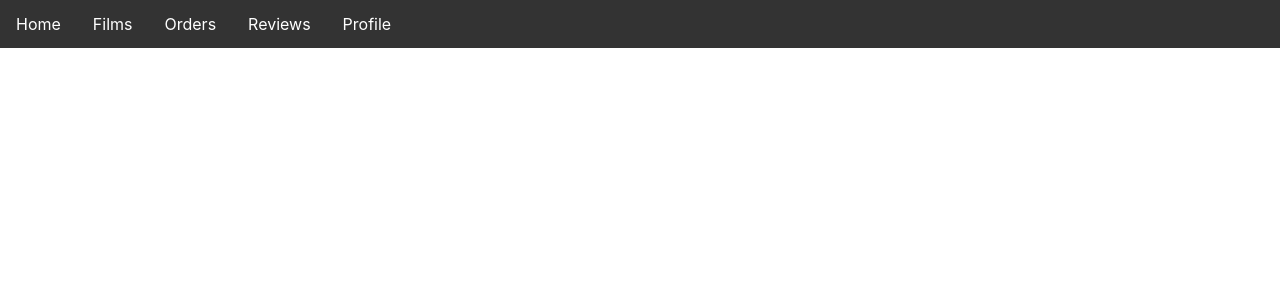
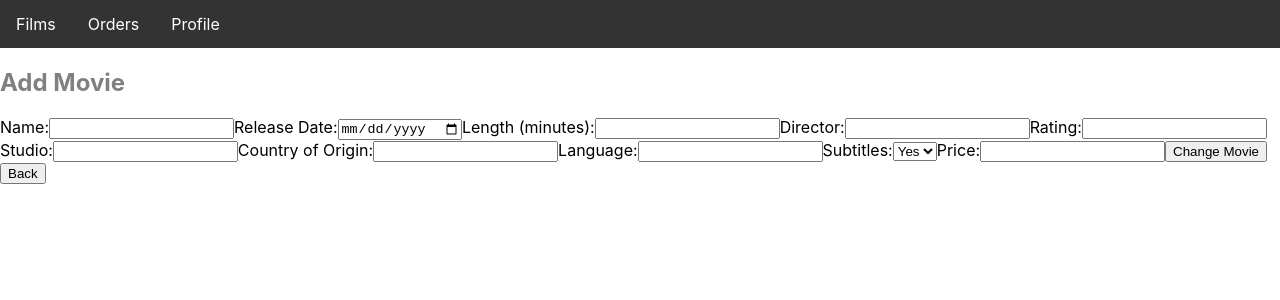
Before and after one commit to kostasliutkus/Filmu_Nuoma_Sistema, a React (Create React App) app in the folder filmu-nuoma-web/: page /EditFilm in a window 1280 px wide. Shown: the top 300 px of the page. Built offline with nearby package versions, Linux system fonts and the light colour scheme.

Commit message:
added AddFilm and EditFilm logic and pages

```diff
--- a/filmu-nuoma-web/src/App.js
+++ b/filmu-nuoma-web/src/App.js
@@ -9,6 +9,8 @@ import EditOrder from "./pages/OrderSystem/EditOrder.js";
 import Review from "./pages/ReviewSystem/Review";
 import Profile from "./pages/ClientSystem/Profile.js";
 import FilmView from "./pages/FilmSystem/FilmView.js"
+import AddFilm from "./pages/FilmSystem/AddFilm.js"
+import EditFilm from "./pages/FilmSystem/EditFilm.js"
 import "./App.css"
 
 function App() {
@@ -16,10 +18,10 @@ function App() {
       <>
           <nav>
               <ul>
-              <li><Link to="/">Home</Link></li>
+              {/*<li><Link to="/">Home</Link></li>*/}
               <li><Link to="/FilmList">Films</Link></li>
               <li><Link to="/OrderList">Orders</Link></li>
-              <li><Link to="/Reviews">Reviews</Link></li>
+              {/*<li><Link to="/Reviews">Reviews</Link></li>*/}
               <li><Link to="/Profile">Profile</Link></li>
           </ul>
           </nav>
@@ -35,6 +37,8 @@ function App() {
           <Route path="/Order/:id" element={<CreateOrder/>} />
           <Route path="/EditOrder/:id" element={<EditOrder/>} />
             <Route path="/film-view/:id" element={<FilmView/>} />
+          <Route path="/AddFilm" element={<AddFilm/>} />
+          <Route path="/EditFilm" element={<EditFilm/>} />
       </Routes>
       </>
   );
--- /dev/null
+++ b/filmu-nuoma-web/src/pages/FilmSystem/AddFilm.js
@@ -0,0 +1,53 @@
+import React from "react";
+import {useNavigate, useParams} from 'react-router-dom';
+import VideoPlayer  from './VideoPlayer.js'
+import './FilmStyle.css'
+
+function AddFilm() {
+    const navigate=useNavigate();
+    const goBack = () => {
+        navigate(`/FilmList/`);
+    };
+    return (
+        <div>
+        <h2>Add Movie</h2>
+        <form id="addMovieForm">
+            <label htmlFor="name">Name:</label>
+            <input type="text" id="name" name="name" required></input>
+
+            <label htmlFor="releaseDate">Release Date:</label>
+                <input type="date" id="releaseDate" name="releaseDate" required></input>
+
+            <label htmlFor="length">Length (minutes):</label>
+                <input type="number" id="length" name="length" required></input>
+
+            <label htmlFor="director">Director:</label>
+                <input type="text" id="director" name="director" required></input>
+
+            <label htmlFor="rating">Rating:</label>
+                <input type="text" id="rating" name="rating" required></input>
+
+            <label htmlFor="studio">Studio:</label>
+                <input type="text" id="studio" name="studio" required></input>
+
+            <label htmlFor="country">Country of Origin:</label>
+                <input type="text" id="country" name="country" required></input>
+
+            <label htmlFor="language">Language:</label>
+                <input type="text" id="language" name="language" required></input>
+
+            <label htmlFor="subtitles">Subtitles:</label>
+            <select id="subtitles" name="subtitles">
+                <option value="true">Yes</option>
+                <option value="false">No</option>
+            </select>
+
+            <label htmlFor="price">Price:</label>
+                <input type="number" id="price" name="price" required></input>
+            <button type="button" onClick={(goBack)}>Add Movie</button>
+            </form>
+            <button onClick={(goBack)}>Back</button>
+        </div>
+    );
+}
+export default AddFilm
--- /dev/null
+++ b/filmu-nuoma-web/src/pages/FilmSystem/EditFilm.js
@@ -0,0 +1,55 @@
+import React from "react";
+import {useNavigate, useParams} from 'react-router-dom';
+import VideoPlayer  from './VideoPlayer.js'
+import './FilmStyle.css'
+
+function EditFilm()
+{
+    const navigate=useNavigate();
+    const goBack = () => {
+        navigate(`/FilmList/`);
+    };
+    return (
+        <div>
+            <h2>Add Movie</h2>
+            <form id="addMovieForm">
+                <label htmlFor="name">Name:</label>
+                <input type="text" id="name" name="name" required></input>
+
+                <label htmlFor="releaseDate">Release Date:</label>
+                <input type="date" id="releaseDate" name="releaseDate" required></input>
+
+                <label htmlFor="length">Length (minutes):</label>
+                <input type="number" id="length" name="length" required></input>
+
+                <label htmlFor="director">Director:</label>
+                <input type="text" id="director" name="director" required></input>
+
+                <label htmlFor="rating">Rating:</label>
+                <input type="text" id="rating" name="rating" required></input>
+
+                <label htmlFor="studio">Studio:</label>
+                <input type="text" id="studio" name="studio" required></input>
+
+                <label htmlFor="country">Country of Origin:</label>
+                <input type="text" id="country" name="country" required></input>
+
+                <label htmlFor="language">Language:</label>
+                <input type="text" id="language" name="language" required></input>
+
+                <label htmlFor="subtitles">Subtitles:</label>
+                <select id="subtitles" name="subtitles">
+                    <option value="true">Yes</option>
+                    <option value="false">No</option>
+                </select>
+
+                <label htmlFor="price">Price:</label>
+                <input type="number" id="price" name="price" required></input>
+                <button type="button" onClick={(goBack)}>Change Movie</button>
+            </form>
+            <button onClick={(goBack)}>Back</button>
+        </div>
+
+    );
+}
+export default EditFilm;
--- a/filmu-nuoma-web/src/pages/FilmSystem/FilmList.js
+++ b/filmu-nuoma-web/src/pages/FilmSystem/FilmList.js
@@ -2,10 +2,16 @@ import React from "react";
 import {useNavigate} from 'react-router-dom'
 function FilmList() {
     const navigate = useNavigate();
-
+    const goToEdit = () => {
+        navigate(`/EditFilm`);
+    };
+    const goToAdd = () => {
+        navigate(`/AddFilm`);
+    };
     const handleRowClick = (id) => {
         navigate(`/film-view/${id}`);
     };
+
     const handleOrder = (id) => {
         navigate(`/Order/${id}`);
     };
@@ -45,7 +51,17 @@ function FilmList() {
             <td><button onClick={() =>handleOrder('jDNBOy6UE1g') }>Rent Movie</button></td>
             </tbody>
         </table>
-
+        <div className="grid-item">
+            <div>
+                <h2>Film managmenet</h2>
+            </div>
+            <div>
+                <button onClick={(goToAdd)}>Add a film</button>
+            </div>
+            <div>
+                <button onClick={(goToEdit)}>Edit a film</button>
+            </div>
+        </div>
         </body>
         </html>
 
--- a/filmu-nuoma-web/src/pages/FilmSystem/FilmStyle.css
+++ b/filmu-nuoma-web/src/pages/FilmSystem/FilmStyle.css
@@ -1,18 +1,18 @@
 tr:hover {
-    background-color: midnightblue;
+    background-color: gray;
     cursor: pointer;
 }
 table tbody tr:hover td {
-    color: white; /* This will set the text color for all cells in the hovered row */
+    /*color: white; !* This will set the text color for all cells in the hovered row *!*/
 }
 
 tr {
-    background-color: #0c0f21;
+    /*background-color: #0c0f21;*/
     margin-bottom: 5px;
 }
 table th,
 table td {
-    color: grey;
+    /*color: grey;*/
 }
 table {
     border-collapse: separate;
@@ -26,19 +26,19 @@ tr > td {
     padding: 0;
     height: 100%;
     width: 100%;
-    background-color:#0c0f21;
+    /*background-color:#0c0f21;*/
 }
 .film-html{
     margin: 0;
     padding: 0;
     height: 100%;
     width: 100%;
-    background-color:#0c0f21;
+    /*background-color:#0c0f21;*/
 }
 .full-page-div {
     width: 100%;
     height: 100%;
-    background-color:#0c0f21;
+    /*background-color:#0c0f21;*/
 }
 h2 {
     color:grey;
--- a/filmu-nuoma-web/src/pages/FilmSystem/FilmView.js
+++ b/filmu-nuoma-web/src/pages/FilmSystem/FilmView.js
@@ -1,9 +1,15 @@
 import React from "react";
-import  {useParams} from 'react-router-dom';
+import {useNavigate, useParams} from 'react-router-dom';
 import VideoPlayer  from './VideoPlayer.js'
 import './FilmStyle.css'
+
 const FilmView = () => {
+    const navigate = useNavigate();
     const {id} = useParams();
+    const goToReviews = () => {
+        navigate(`/Reviews`);
+    };
+
     return (
         <body>
             <div className="encased-div">
@@ -14,6 +20,7 @@ const FilmView = () => {
                 <div className="grid-item">
                     <table className="recommendation-table">
                         <thead className="recommendation-thead">
+                        <h1>Recommendations</h1>
                         <tr>
                             <th>Movie Name</th>
                             <th>Director</th>
@@ -39,8 +46,12 @@ const FilmView = () => {
                 </div>
 
                 <div className="grid-item">
-                    <div><h2>Reviews</h2></div>
-                    <div><button>Reviews</button></div>
+                    <div>
+                        <h2>Reviews</h2>
+                    </div>
+                    <div>
+                        <button onClick={(goToReviews)}>Add a review</button>
+                    </div>
                 </div>
 
             </div>
```
